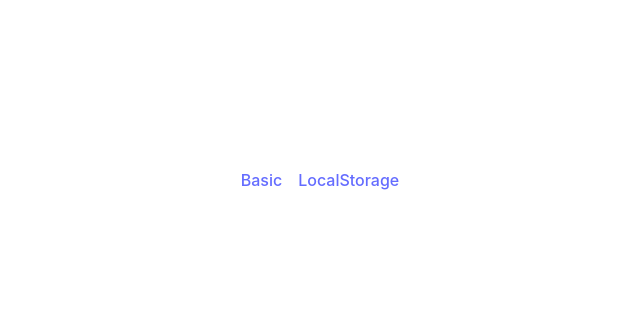
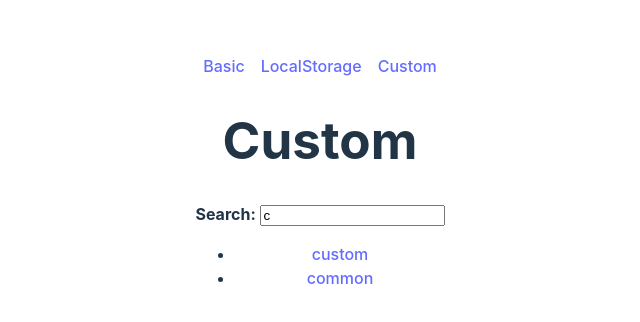
Before and after one commit to Lam-Big-Water/CodeBoard, a React (Vite) app in the folder theRoadToReact/: page /custom in a window 1280 px wide. Before the commit this address had no page. Shown: the part 220-542 px from the top of the page, without its empty margins (320-960 px from the left). Built offline with nearby package versions, Linux system fonts and the light colour scheme.

Commit message:
Custom part is done

```diff
--- a/theRoadToReact/src/App.tsx
+++ b/theRoadToReact/src/App.tsx
@@ -2,6 +2,7 @@ import {Routes, Route, Link} from 'react-router-dom';
 
 import Basic from './Basic';
 import LocalStorage from './LocalStorage';
+import Custom from './Custom';
 import './App.css';
 
 const App = () => {
@@ -10,11 +11,13 @@ const App = () => {
             <nav>
                 <Link to="/basic">Basic</Link>
                 <Link to="/local">LocalStorage</Link>
+                <Link to="/custom">Custom</Link>
             </nav>
 
             <Routes>
                 <Route path="/basic" element={<Basic />}/>
                 <Route path="/local" element={<LocalStorage />}/>
+                <Route path="/custom" element={<Custom />}/>
             </Routes>
         </div>
     )
--- /dev/null
+++ b/theRoadToReact/src/Custom.tsx
@@ -0,0 +1,76 @@
+import { useState, useEffect } from "react";
+
+type InitData = { id: number, title: string };
+type InitDataArr = InitData[];
+
+const posts = [
+    { id: 1, title: 'custom' },
+    { id: 2, title: 'common' },
+]
+
+const Custom = () => {
+
+    const useStorageState = (key: string, initial: string) => {
+        const [value, setValue] = useState(
+            localStorage.getItem(key) || initial
+        )
+
+        useEffect(() => {
+            localStorage.setItem(key, value);
+        }, [value, key])
+
+        return [value, setValue] as const;
+    }
+
+    const [search, setSearch] = useStorageState('searchPro', 'c')
+
+
+    const handleSearch = (event: React.ChangeEvent<HTMLInputElement>) => setSearch(event.target.value);
+
+    const filtered = posts.filter((post) => post.title.toLowerCase().includes(search.toLowerCase()));
+
+    return (
+        <div className='app'>
+            <h1>Custom</h1>
+            <LabelWithInput onSearch={handleSearch} value={search} id='search' type='text'>
+                <strong>Search: </strong>
+            </LabelWithInput>
+            <List list={filtered} />
+        </div>
+    )
+}
+
+type SearchProps = {
+    onSearch: (event: React.ChangeEvent<HTMLInputElement>) => void;
+    value: string;
+    id: string;
+    type: string;
+    children: React.ReactNode;
+}
+
+const LabelWithInput: React.FC<SearchProps> = ({ onSearch, value, id, type, children }) => {
+    return (
+        <>
+            <label htmlFor={id}>{children}</label>
+            <input id={id} type={type} onChange={onSearch} value={value} />
+        </>
+    )
+}
+
+type ListProps = { list: InitDataArr };
+
+const List: React.FC<ListProps> = ({ list }) => {
+    return (
+        <ul>{list.map((item) => <Item key={item.id} item={item} />)}</ul>
+    )
+}
+
+type ItemProps = { item: InitData };
+
+const Item: React.FC<ItemProps> = ({ item }) => {
+    return (
+        <li><a href="">{item.title}</a></li>
+    )
+}
+
+export default Custom
```
